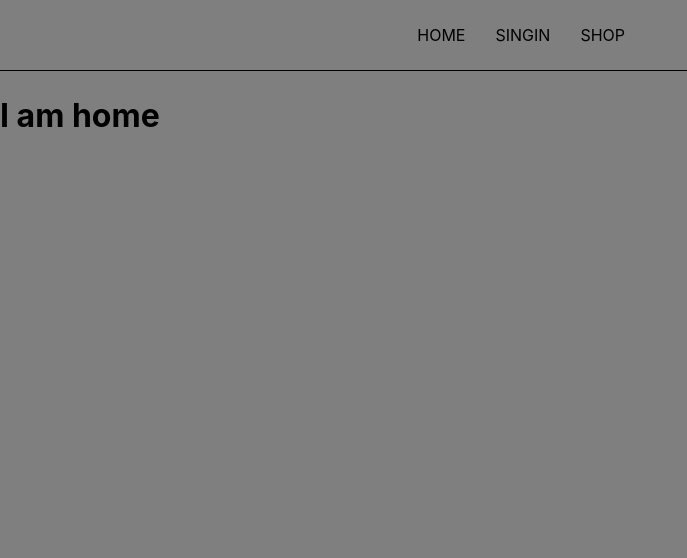
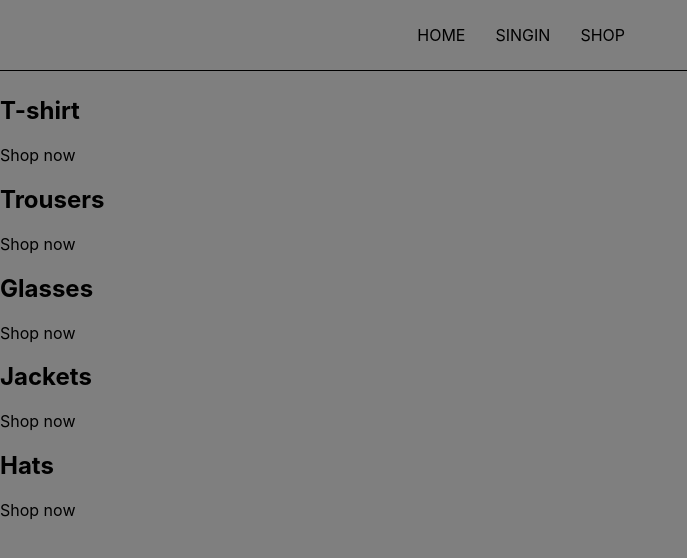
Before and after one commit to miszka2001/Antax, a React (Create React App) app in the folder client/my-app/: page / in a window 1280 px wide. Shown: the top 558 px of the page, without its empty margins (0-687 px from the left). Built offline with nearby package versions, Linux system fonts and the light colour scheme.

Commit message:
Basic home page blueprint

```diff
--- a/client/my-app/src/routes/home/home.component.tsx
+++ b/client/my-app/src/routes/home/home.component.tsx
@@ -1,10 +1,49 @@
 import { Outlet } from "react-router-dom";
 
 const Home = () => {
-    return (<div>
-        <h1>I am home</h1>
+    return (
+    <div>
+        <div className="categories-container">
+            <div className="category-container">
+                {/* <img /> */}
+                <div className="category-body-container">
+                    <h2>T-shirt</h2>
+                    <p>Shop now</p>
+                </div>
+            </div>
+            <div className="category-container">
+                {/* <img /> */}
+                <div className="category-body-container">
+                    <h2>Trousers</h2>
+                    <p>Shop now</p>
+                </div>
+            </div>
+            <div className="category-container">
+                {/* <img /> */}
+                <div className="category-body-container">
+                    <h2>Glasses</h2>
+                    <p>Shop now</p>
+                </div>
+            </div>
+            <div className="category-container">
+                {/* <img /> */}
+                <div className="category-body-container">
+                    <h2>Jackets</h2>
+                    <p>Shop now</p>
+                </div>
+            </div>
+            <div className="category-container">
+                {/* <img /> */}
+                <div className="category-body-container">
+                    <h2>Hats</h2>
+                    <p>Shop now</p>
+                </div>
+            </div>
+
+        </div>
         <Outlet />
-    </div>)
+    </div>
+    )
 }
 
 export default Home;
```
